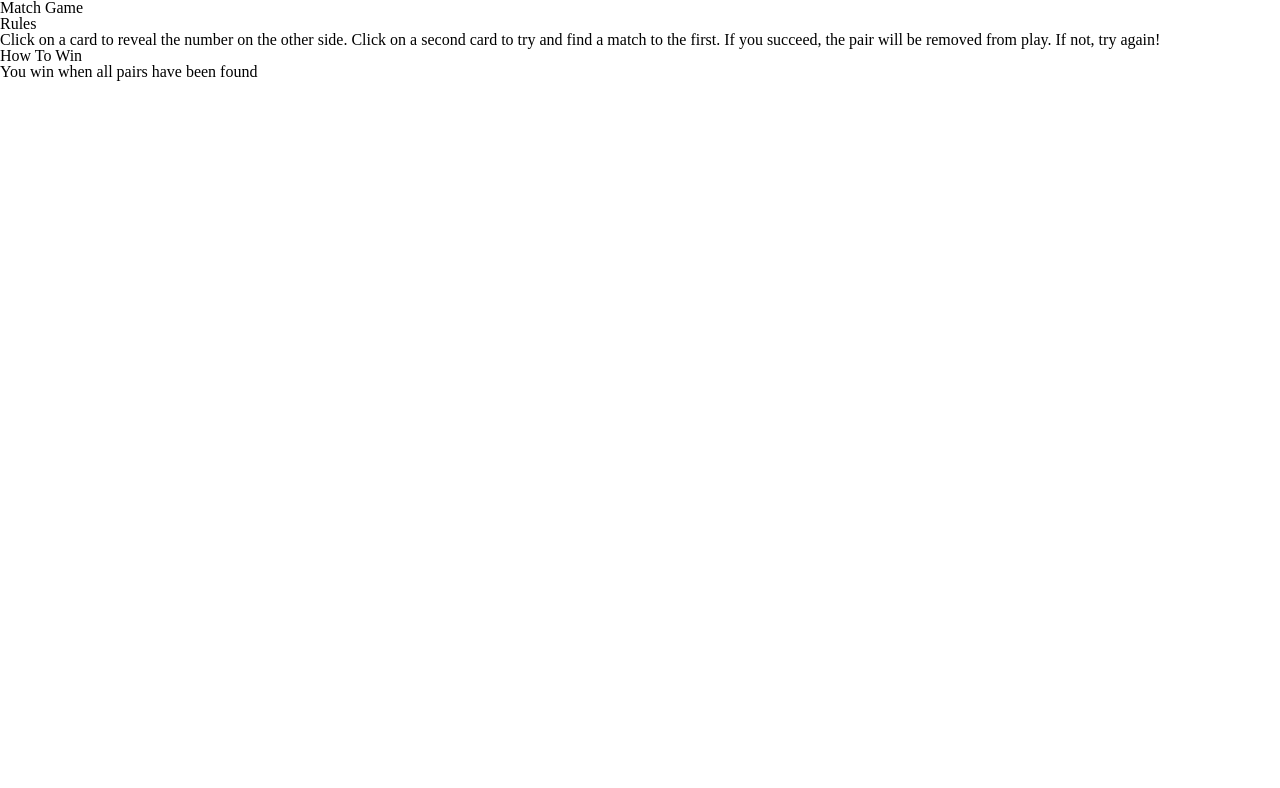
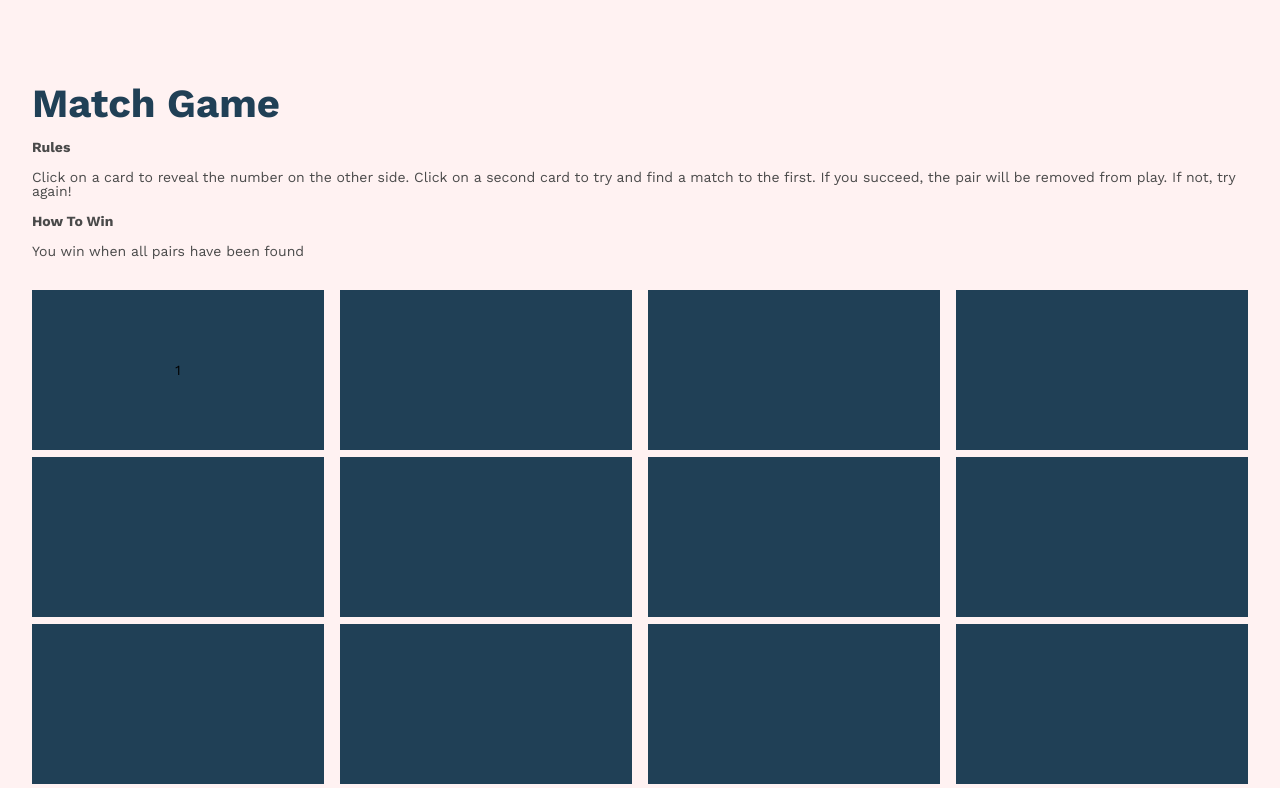
Before and after one commit to ChrisCavs/match-game, a plain HTML site: page index.html in a window 1280 px wide. Shown: the top 788 px of the page. Drawn offline with nearby package versions, Linux system fonts and the light colour scheme.

Commit message:
Add files via upload

```diff
--- a/index.html
+++ b/index.html
@@ -8,12 +8,12 @@
     <title>Match-Game</title>
     <link href="https://fonts.googleapis.com/css?family=Work+Sans:400,700,900" rel="stylesheet">
     <link href="resources/css/reset.css" rel="stylesheet" type="text/css">
-    <link href="resources/css/style.css" rel-"stylesheet" type="text/css">
+    <link href="resources/css/style.css" rel="stylesheet" type="text/css">
     <script
  src="https://code.jquery.com/jquery-3.1.1.min.js"
  integrity="sha256-hVVnYaiADRTO2PzUGmuLJr8BLUSjGIZsDYGmIJLv2b8="
  crossorigin="anonymous"></script>
-    <script type="text/javascript" src="./resources/js/match-game.js"></script>
+    <script type="text/javascript" src="./resources/js/matchgame.js"></script>
 
 </head>
 
@@ -28,7 +28,7 @@
     </div>
 
     <div class="card-container">
-      <div class="card"></div>
+      <div class="card">1</div>
       <div class="card"></div>
       <div class="card"></div>
       <div class="card"></div>
--- /dev/null
+++ b/resources/css/style.css
@@ -0,0 +1,57 @@
+body {
+  font-family: "Work Sans", sans-serif;
+  font-size: 14px;
+  background-color: rgb(255,242,242);
+
+  padding-top: 5.25rem;
+}
+
+/*=====Instructions styling - mobile=====*/
+.instructions {
+  display: flex;
+  flex-direction: column;
+
+  margin-left: 2rem;
+  margin-right: 2rem;
+}
+.instructions h1 {
+  font-weight: 700;
+  font-size: 2.5rem;
+
+  color: rgb(32,64,86);
+
+  margin-bottom: 1rem;
+}
+.instructions p {
+  color: rgb(74,74,74);
+  margin-bottom: 1rem;
+}
+.bold {
+  font-weight: 700;
+  color: rgb(32,64,86);
+}
+
+/*=====Cards Styling - mobile=====*/
+.card-container {
+  display: flex;
+  justify-content: space-between;
+  align-content: space-between;
+
+  flex-wrap: wrap;
+
+  margin: 1rem 2rem 2rem 2rem;
+}
+.card {
+  display: flex;
+  justify-content: center;
+  align-items: center;
+
+  height: 10rem;
+  width: 24%;
+
+  margin-bottom: 7px;
+
+  background-color: rgb(32,64,86);
+}
+.card-faceup {
+}
```
